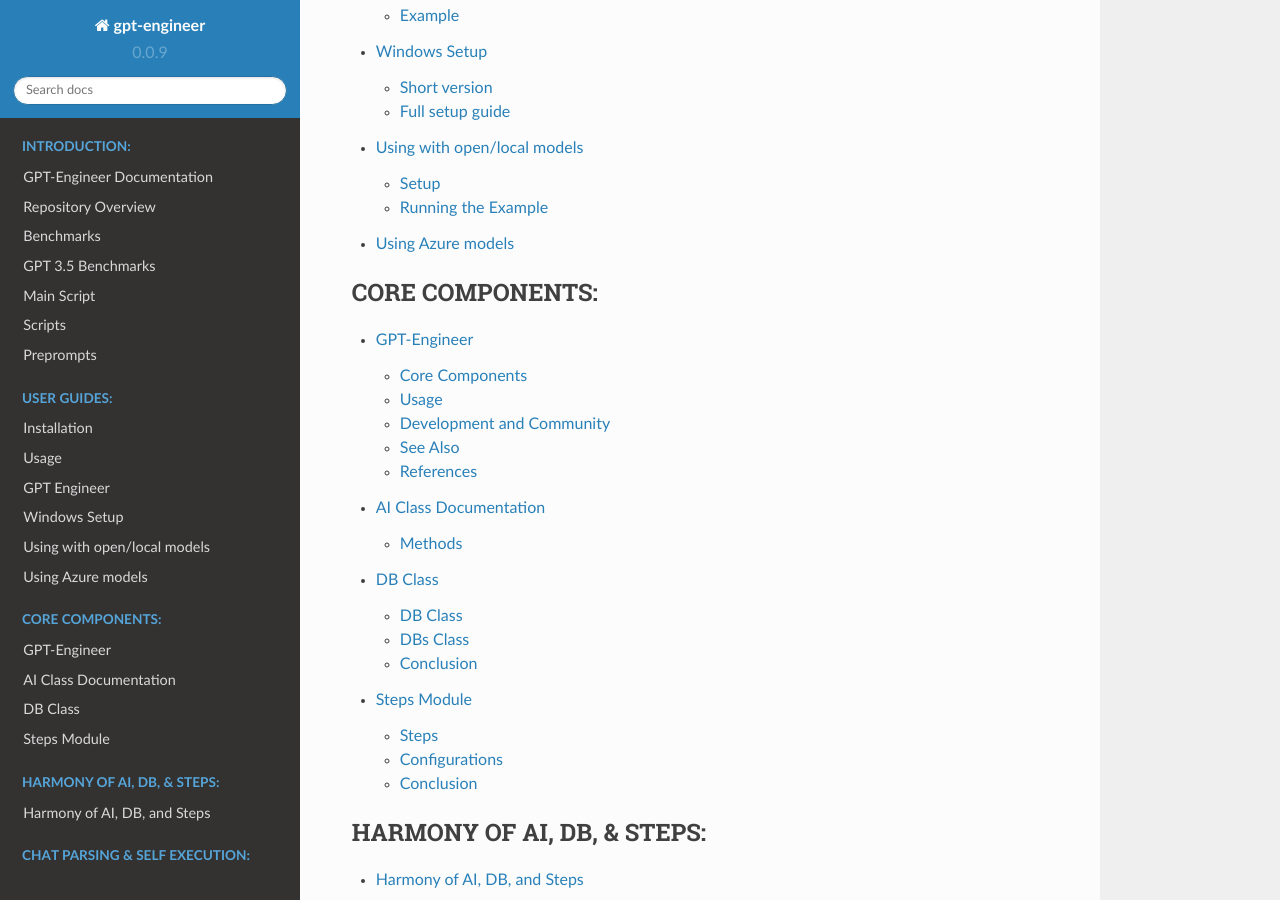
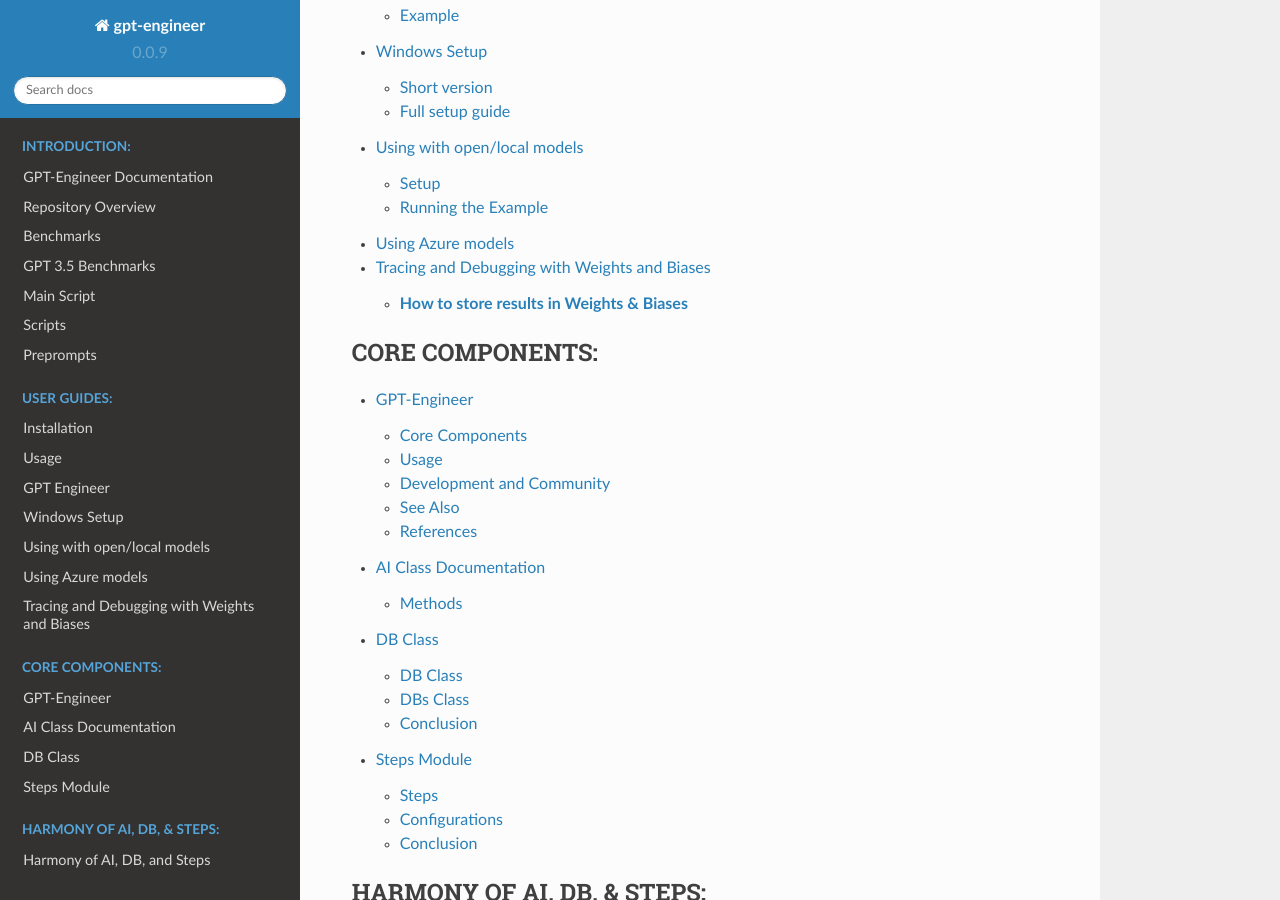
Before and after one commit to juberuu/gpt-engineer, a Sphinx documentation site: the page built from docs/index.rst, in a window 1280 px wide and 900 px high, scrolled down 1608 px. Built offline with Sphinx 7.4.7 and the Read the Docs theme 2.0.0, drawn with Linux system fonts in a browser that asks for light colours.

Commit message:
Add W&B tracing user guide

````diff
--- a/docs/index.rst
+++ b/docs/index.rst
@@ -21,6 +21,7 @@ Welcome to GPT-ENGINEER's Documentation
    readme_link
    windows_readme_link
    open_models.md
+   tracing_debugging.md
 
 
 .. toctree::
--- /dev/null
+++ b/docs/tracing_debugging.md
@@ -0,0 +1,21 @@
+Tracing and Debugging with Weights and Biases
+============================
+
+## **[How to store results in Weights & Biases]()**
+
+W&B Prompts is a suite of LLMOps tools built for the development of LLM-powered applications. Use W&B Prompts to visualize and inspect the execution flow of your LLMs, analyze the inputs and outputs of your LLMs, view the intermediate results and securely store and manage your prompts and LLM chain configurations. Read more at https://docs.wandb.ai/guides/prompts
+
+```shell
+ $ export WANDB_API_KEY="YOUR-KEY"
+ $ export LANGCHAIN_WANDB_TRACING=true
+ ```
+
+Sign up for free at https://wandb.ai
+
+
+Debug and trace the execution of the AI generated code to compare across different experiments with `gpt-engineer` and related prompts
+![](https://drive.google.com/uc?id=10wuLwyPbH00CoESsS2Q2q6mkdrtS91jd)
+
+
+Automatically capture and save terminal `stdout` to one easily accessible and shareable webpage
+![](https://drive.google.com/uc?id=1gVva7ZfpwbTSBsnNvId6iq09Gw5ETOks)
````
